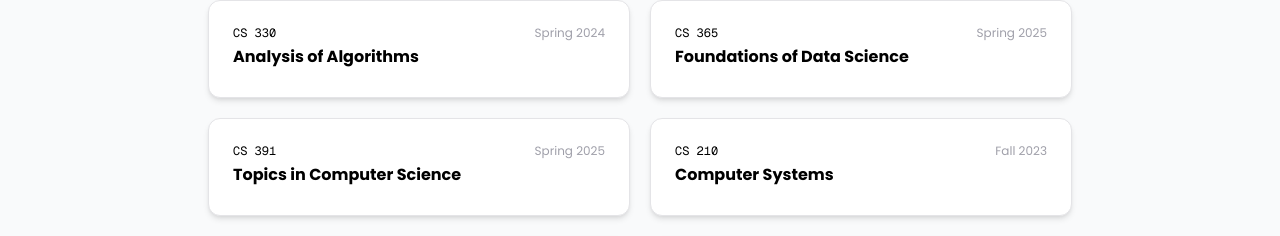
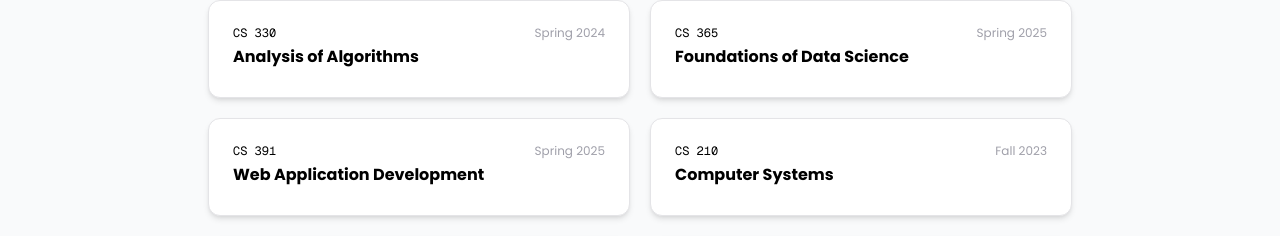
Before and after one commit to Kavi-1/portfolio-kavi, a Next.js app: page / in a window 1280 px wide. Shown: the part 2832-3068 px from the top of the page. Built offline with nearby package versions, Linux system fonts and the light colour scheme.

Commit message:
update course title

```diff
--- a/app/components/courses.tsx
+++ b/app/components/courses.tsx
@@ -5,7 +5,7 @@ const courses = [
     { number: "CS 350", name: "Distributed Systems", term: "Fall 2024" },
     { number: "CS 330", name: "Analysis of Algorithms", term: "Spring 2024" },
     { number: "CS 365", name: "Foundations of Data Science", term: "Spring 2025" },
-    { number: "CS 391", name: "Topics in Computer Science", term: "Spring 2025" },
+    { number: "CS 391", name: "Web Application Development", term: "Spring 2025" },
     { number: "CS 210", name: "Computer Systems", term: "Fall 2023" },
     { number: "CS 237", name: "Probability in Computing", term: "Fall 2023" },
     { number: "CS 320", name: "Concepts Programming Languages", term: "Spring 2024" },
```
